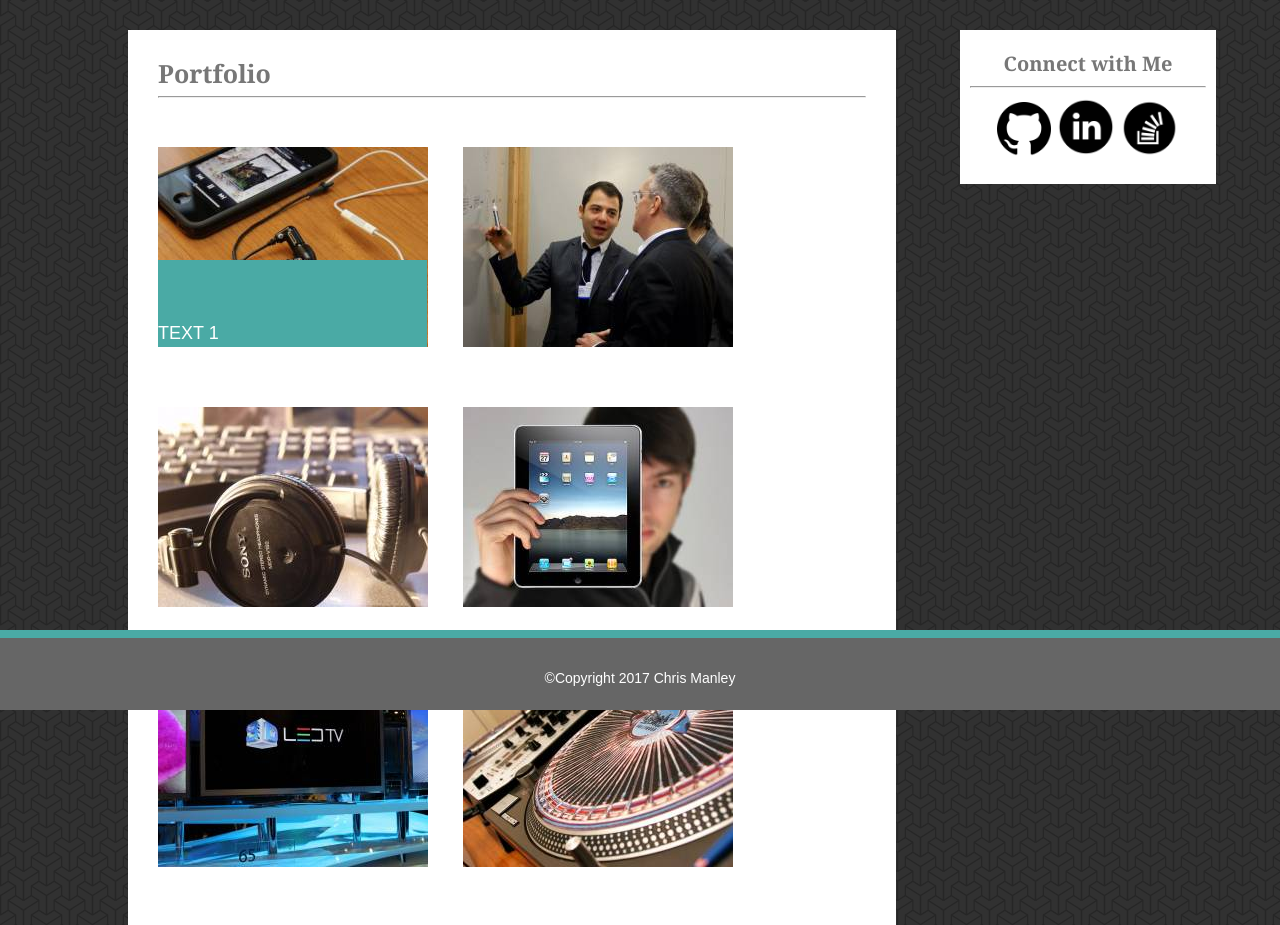
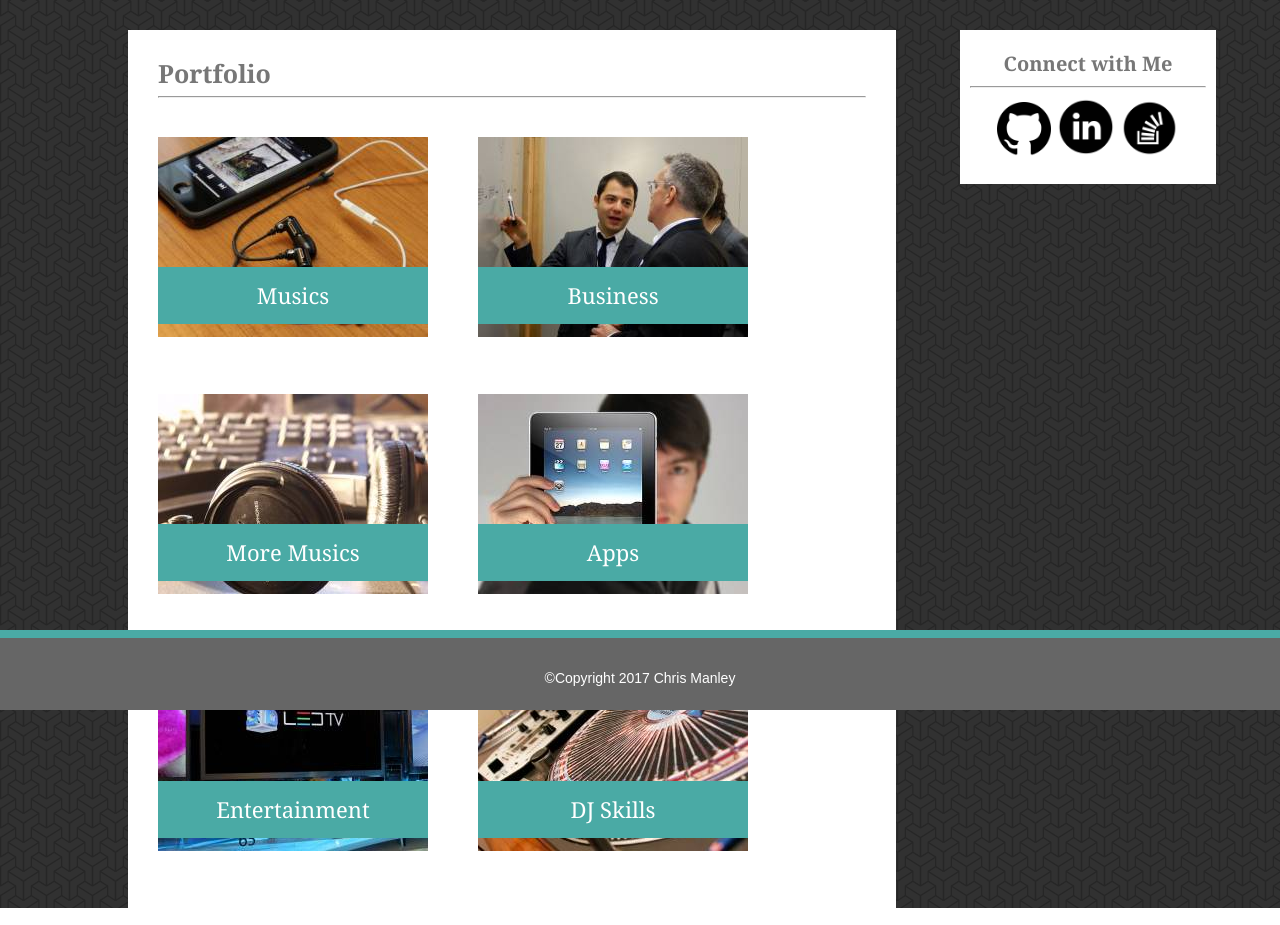
Before and after one commit to ChristopherManley/Basic-Portfolio, a PHP site: page /portfolio.html in a window 1280 px wide. Shown: the part 90-1015 px from the top of the page. Run offline with PHP 8.4, Linux system fonts and the light colour scheme.

Commit message:
Final version to hand in

```diff
--- a/assets/css/style.css
+++ b/assets/css/style.css
@@ -2,10 +2,6 @@
 
 * {
 	box-sizing: border-box;
-}
-
-html {
-	position: relative;
 }
 
 a {
@@ -55,6 +51,10 @@ h3 {
 	text-align: center;
 }
 
+html {
+	position: relative;
+}
+
 p {
 	margin-top: 33px;
 	text-align: left;
@@ -81,6 +81,41 @@ footer {
 /** End embedded styles **/
 
 /** Start class styles **/
+
+.aboutme,
+.portfolio,
+.contact {
+	position: absolute;
+	float: left;
+	left: 10%;
+	background-color: #fff;
+	margin-bottom: 200px;
+	padding: 30px;
+	max-width: 60%;
+	text-align: center;
+	z-index: 1;
+	overflow: auto;
+	display: inline-block;
+}
+
+.connect {
+	position: absolute;
+	float: left;
+	right: 5%;
+	background-color: #fff;
+	max-width: 20%;
+ 	max-height: 130%;
+	text-align: center;
+	padding-left: 10px;
+	padding-right: 10px;
+	padding-bottom: 20px;
+	z-index: 1;
+}
+
+.container {
+	position: relative;
+	display: inline-block;
+}
 
 .header {
 	position: fixed;
@@ -121,39 +156,37 @@ footer {
 	overflow: auto;
 }
 
-.container {
+.main-contact {
+	text-align: left;
+	max-width: 100%;
+	max-height: 100%;
+}
+
+.portfolio-container {
+	float: left;
 	position: relative;
 	display: inline-block;
+	font-family: 'Georgia', Times, Times New Roman, serif;
+	margin-top: 30px;
+	margin-right: 50px;
+	margin-bottom: 20px;
 }
 
-.aboutme,
-.portfolio,
-.contact {
+.portfolio-banner {
 	position: absolute;
-	float: left;
-	left: 10%;
-	background-color: #fff;
-	margin-bottom: 200px;
-	padding: 30px;
-	max-width: 60%;
+	bottom: 20px;
+	left: 10;
+	width: 100%;
+	background: #4aaaa5;
+	color: #fff;
 	text-align: center;
-	z-index: 1;
-	overflow: hidden;
-	display: inline-block;
+	font-size: 22px;
+	padding: 15px;
 }
 
-.connect {
-	position: absolute;
-	float: left;
-	right: 5%;
-	background-color: #fff;
-	max-width: 20%;
- 	max-height: 130%;
-	text-align: center;
-	padding-left: 10px;
-	padding-right: 10px;
-	padding-bottom: 20px;
-	z-index: 1;
+.portfolio-images {
+	max-width: 100%;
+	max-height: 100%;
 }
 
 .resize1 {
@@ -166,91 +199,10 @@ footer {
 	max-height: 25%;
 }
 
-
 .wrapper {
 	max-width: 970px;
 	margin: 120px auto 0 auto;
 	overflow: auto;
-}
-
-.container {
-	overflow: auto;
-
-}
-
-.img1 {
-	float: left;
-	max-width: 100%;
-	max-height: 100%;
-	margin-top: 40px;
-	margin-right:35px;
-	margin-bottom: 20px;
-	display: block;
-}
-
-.banner1 {
-    position: absolute;
-    left: 0;
-    top: 21.6%;
-    padding-top: 60px;
-    padding-right: 208px;
-    background-color: #4aaaa5;
-    text-align: center;
-    color: #fff;
-}
-
-.img2 {
-	float: left;
-	max-width: 100%;
-	max-height: 100%;
-	margin-top: 40px;
-	margin-right:35px;
-	margin-bottom: 20px;
-	display: block;
-}
-
-.img3  {
-	float: left;
-	max-width: 100%;
-	max-height: 100%;
-	margin-top: 40px;
-	margin-right:35px;
-	margin-bottom: 20px;
-	display: block;
-}
-
-.img4  {
-	float: left;
-	max-width: 100%;
-	max-height: 100%;
-	margin-top: 40px;
-	margin-right:35px;
-	margin-bottom: 20px;
-	display: block;
-}
-
-.img5  {
-	float: left;
-	max-width: 100%;
-	max-height: 100%;
-	margin-top: 40px;
-	margin-right:35px;
-	margin-bottom: 20px;
-	display: block;
-}
-
-.img6  {
-	float: left;
-	max-width: 100%;
-	max-height: 100%;
-	margin-top: 40px;
-	margin-right:35px;
-	margin-bottom: 20px;
-	display: block;
-}
-
-.img1 {
-	background-color:
 }
 
 /** End class styles **/
@@ -263,13 +215,23 @@ footer {
 	padding-top: 30px;
 	max-width: 45%;
 	max-height: 45%;
+	overflow: auto;
+}
+
+#button {
+	width: 20%;
+	margin-bottom: -5px;
+	background: #4aaaa5;
+	color: #fff;
+	text-align: center;
+	font-size: 18px;
+	padding: 10px;
 }
 
 /**End id styles **/
 
 /** Start hover styles **/
 
-/*B&W*/
 .bw {
   -webkit-transition: all 1s ease;
      -moz-transition: all 1s ease;
--- a/assets/css/style2.css
+++ b/assets/css/style2.css
@@ -2,10 +2,6 @@
 
 * {
 	box-sizing: border-box;
-}
-
-html {
-	position: relative;
 }
 
 a {
@@ -55,6 +51,10 @@ h3 {
 	text-align: center;
 }
 
+html {
+	position: relative;
+}
+
 p {
 	margin-top: 33px;
 	text-align: left;
@@ -81,6 +81,41 @@ footer {
 /** End embedded styles **/
 
 /** Start class styles **/
+
+.aboutme,
+.portfolio,
+.contact {
+	position: absolute;
+	float: left;
+	left: 10%;
+	background-color: #fff;
+	margin-bottom: 200px;
+	padding: 30px;
+	max-width: 60%;
+	text-align: center;
+	z-index: 1;
+	overflow: auto;
+	display: inline-block;
+}
+
+.connect {
+	position: absolute;
+	float: left;
+	right: 5%;
+	background-color: #fff;
+	max-width: 20%;
+ 	max-height: 130%;
+	text-align: center;
+	padding-left: 10px;
+	padding-right: 10px;
+	padding-bottom: 20px;
+	z-index: 1;
+}
+
+.container {
+	position: relative;
+	display: inline-block;
+}
 
 .header {
 	position: fixed;
@@ -121,39 +156,37 @@ footer {
 	overflow: auto;
 }
 
-.container {
+.main-contact {
+	text-align: left;
+	max-width: 100%;
+	max-height: 100%;
+}
+
+.portfolio-container {
+	float: left;
 	position: relative;
 	display: inline-block;
+	font-family: 'Georgia', Times, Times New Roman, serif;
+	margin-top: 30px;
+	margin-right: 50px;
+	margin-bottom: 20px;
 }
 
-.aboutme,
-.portfolio,
-.contact {
+.portfolio-banner {
 	position: absolute;
-	float: left;
-	left: 10%;
-	background-color: #fff;
-	margin-bottom: 200px;
-	padding: 30px;
-	max-width: 60%;
+	bottom: 20px;
+	left: 10;
+	width: 100%;
+	background: #4aaaa5;
+	color: #fff;
 	text-align: center;
-	z-index: 1;
-	overflow: hidden;
-	display: inline-block;
+	font-size: 22px;
+	padding: 15px;
 }
 
-.connect {
-	position: absolute;
-	float: left;
-	right: 5%;
-	background-color: #fff;
-	max-width: 20%;
- 	max-height: 130%;
-	text-align: center;
-	padding-left: 10px;
-	padding-right: 10px;
-	padding-bottom: 20px;
-	z-index: 1;
+.portfolio-images {
+	max-width: 100%;
+	max-height: 100%;
 }
 
 .resize1 {
@@ -166,91 +199,10 @@ footer {
 	max-height: 25%;
 }
 
-
 .wrapper {
 	max-width: 970px;
 	margin: 120px auto 0 auto;
 	overflow: auto;
-}
-
-.container {
-	overflow: auto;
-
-}
-
-.img1 {
-	float: left;
-	max-width: 100%;
-	max-height: 100%;
-	margin-top: 40px;
-	margin-right:35px;
-	margin-bottom: 20px;
-	display: block;
-}
-
-.banner1 {
-    position: absolute;
-    left: 0;
-    top: 21.6%;
-    padding-top: 60px;
-    padding-right: 208px;
-    background-color: #4aaaa5;
-    text-align: center;
-    color: #fff;
-}
-
-.img2 {
-	float: left;
-	max-width: 100%;
-	max-height: 100%;
-	margin-top: 40px;
-	margin-right:35px;
-	margin-bottom: 20px;
-	display: block;
-}
-
-.img3  {
-	float: left;
-	max-width: 100%;
-	max-height: 100%;
-	margin-top: 40px;
-	margin-right:35px;
-	margin-bottom: 20px;
-	display: block;
-}
-
-.img4  {
-	float: left;
-	max-width: 100%;
-	max-height: 100%;
-	margin-top: 40px;
-	margin-right:35px;
-	margin-bottom: 20px;
-	display: block;
-}
-
-.img5  {
-	float: left;
-	max-width: 100%;
-	max-height: 100%;
-	margin-top: 40px;
-	margin-right:35px;
-	margin-bottom: 20px;
-	display: block;
-}
-
-.img6  {
-	float: left;
-	max-width: 100%;
-	max-height: 100%;
-	margin-top: 40px;
-	margin-right:35px;
-	margin-bottom: 20px;
-	display: block;
-}
-
-.img1 {
-	background-color:
 }
 
 /** End class styles **/
@@ -263,13 +215,23 @@ footer {
 	padding-top: 30px;
 	max-width: 45%;
 	max-height: 45%;
+	overflow: auto;
+}
+
+#button {
+	width: 20%;
+	margin-bottom: -5px;
+	background: #4aaaa5;
+	color: #fff;
+	text-align: center;
+	font-size: 18px;
+	padding: 10px;
 }
 
 /**End id styles **/
 
 /** Start hover styles **/
 
-/*B&W*/
 .bw {
   -webkit-transition: all 1s ease;
      -moz-transition: all 1s ease;
--- a/portfolio.html
+++ b/portfolio.html
@@ -6,7 +6,7 @@
 	<meta charset="utf-8">
 	<title>About Chris</title>
 	<link rel="stylesheet" type="text/css" href="assets/css/reset.css">
-	<link rel="stylesheet" type="text/css" href="assets/css/style2.css">
+	<link rel="stylesheet" type="text/css" href="assets/css/style.css">
 </head>
 <body>
 	<!-- Site Header -->
@@ -27,16 +27,31 @@
 	<!-- Portfolio Section -->
 		<div class="portfolio">
 		<h2>Portfolio</h2>
-		<div class="container">
 			<hr>
-			<img class="img1" src="assets/images/earbuds.jpg" alt="">
-			<div class="banner1">TEXT 1</div>
-			<img class="img2" src="assets/images/business.jpg" alt="">
-			<img class="img3" src="assets/images/headphones.jpg" alt="">
-			<img class="img4" src="assets/images/ipad.jpg" alt="">
-			<img class="img5" src="assets/images/TV.jpg" alt="">
-			<img class="img6" src="assets/images/technics.jpg" alt="">
-		</div>
+			<div class="portfolio-container">
+  			<img class="portfolio-images" src="assets/images/earbuds.jpg">
+ 			<div class="portfolio-banner">Musics</div>
+			</div>
+			<div class="portfolio-container">
+  			<img class="portfolio-images" src="assets/images/business.jpg">
+ 			<div class="portfolio-banner">Business</div>
+			</div>
+			<div class="portfolio-container">
+  			<img class="portfolio-images" src="assets/images/headphones.jpg">
+ 			<div class="portfolio-banner">More Musics</div>
+			</div>
+			<div class="portfolio-container">
+  			<img class="portfolio-images" src="assets/images/ipad.jpg">
+ 			<div class="portfolio-banner">Apps</div>
+			</div>
+			<div class="portfolio-container">
+  			<img class="portfolio-images" src="assets/images/TV.jpg">
+ 			<div class="portfolio-banner">Entertainment</div>
+			</div>
+			<div class="portfolio-container">
+  			<img class="portfolio-images" src="assets/images/technics.jpg">
+ 			<div class="portfolio-banner">DJ Skills</div>
+			</div>
 		</div>
 	<!-- End of Portfolio Section-->
 
```
Also changed, not shown: contact.html (+19 -16 lines), index.html (+10 -22 lines).
